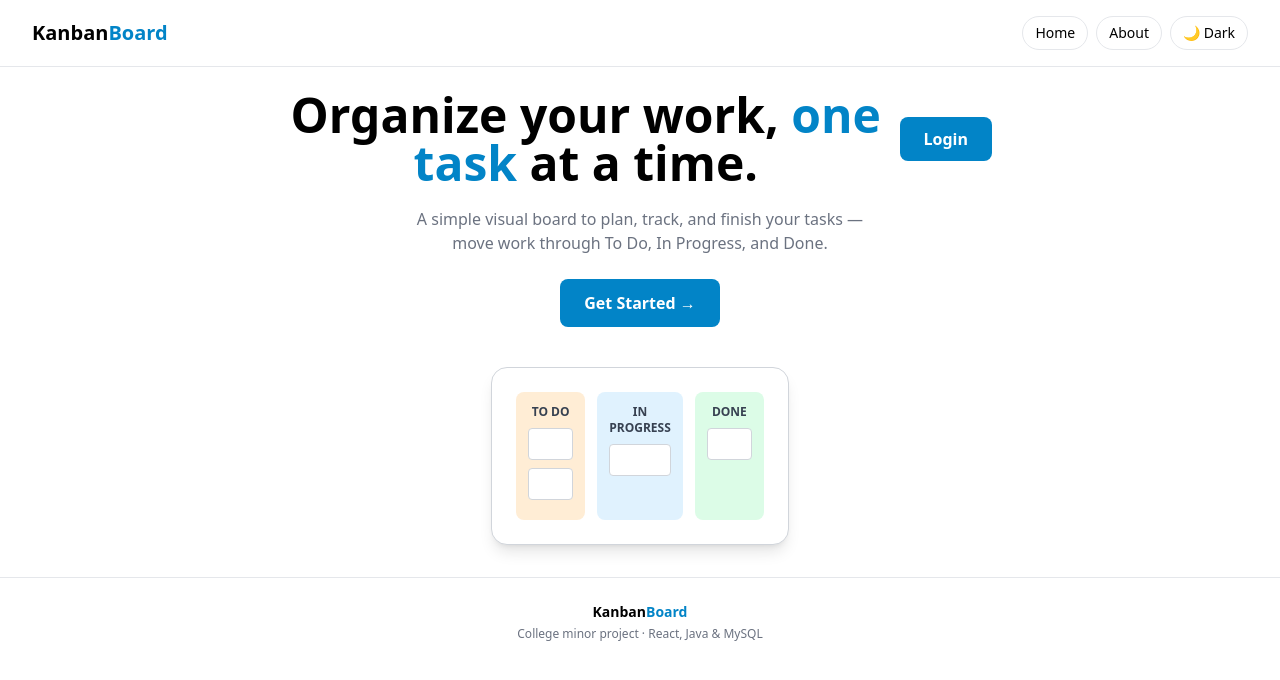
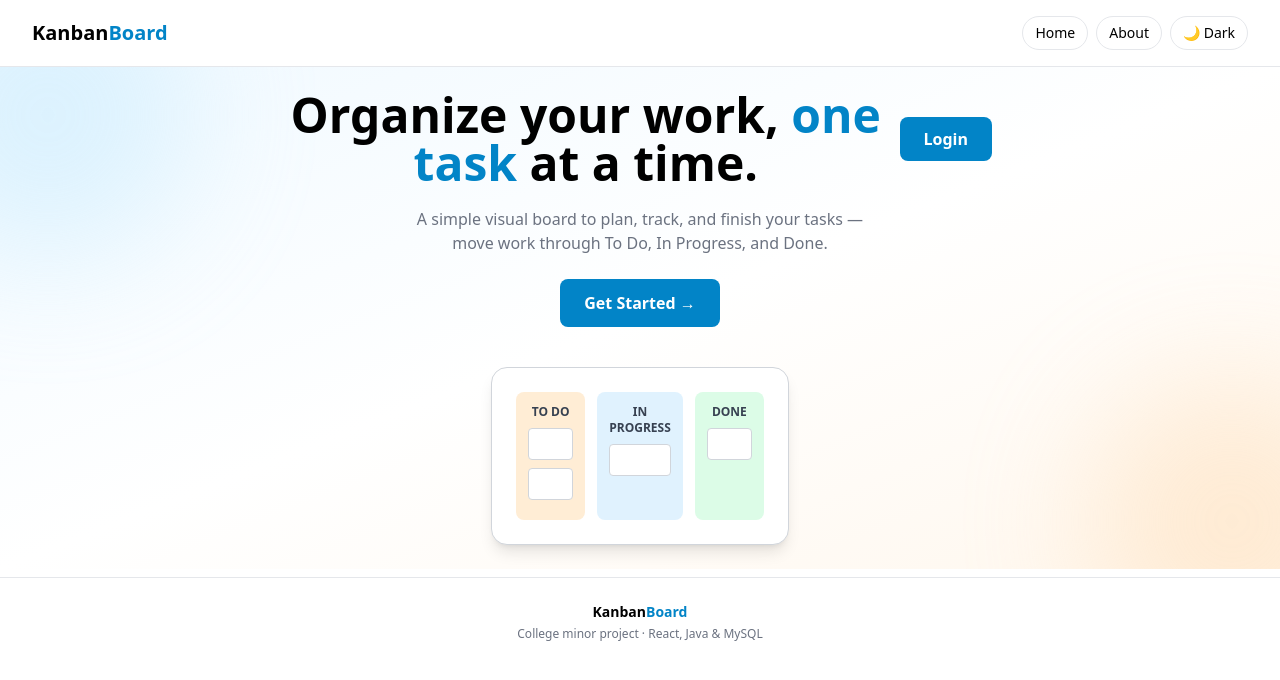
Before and after one commit to rmaurya8545-glitch/Task-Manager, a React (Vite) app: page / in a window 1280 px wide. Shown: the top 680 px of the page. Built offline with nearby package versions, Linux system fonts and the light colour scheme.

Commit message:
Add one div to HomePage.jsx

```diff
--- a/src/components/HeroPage.jsx
+++ b/src/components/HeroPage.jsx
@@ -1,6 +1,11 @@
 export default function HeroPage({ onGetStarted, onLogin }) {
   return (
-    <div className="flex flex-col items-center gap-10 px-8 py-6 max-w-3xl mx-auto text-center">
+    <div className="relative overflow-hidden bg-gradient-to-br from-sky-50 via-white to-orange-50 dark:from-gray-900 dark:via-gray-900 dark:to-gray-800">
+      {/* decorative blurred circles */}
+      <div className="absolute -top-24 -left-24 w-72 h-72 bg-sky-200 dark:bg-sky-900 rounded-full blur-3xl opacity-40 pointer-events-none"></div>
+      <div className="absolute -bottom-24 -right-24 w-72 h-72 bg-orange-200 dark:bg-orange-900 rounded-full blur-3xl opacity-40 pointer-events-none"></div>
+
+      <div className="relative flex flex-col items-center gap-10 px-8 py-6 max-w-3xl mx-auto text-center">
         <div className="flex-1 flex flex-col items-center">
           <div className="flex flex-col sm:flex-row items-center justify-center gap-4 mb-5">
             <h1 className="font-bold text-3xl sm:text-5xl leading-tight dark:text-white">
@@ -45,5 +50,6 @@ export default function HeroPage({ onGetStarted, onLogin }) {
           </div>
         </div>
       </div>
-  )
+    </div>
+  );
 }
```
Lines whose indentation alone changed are shown as unchanged.
